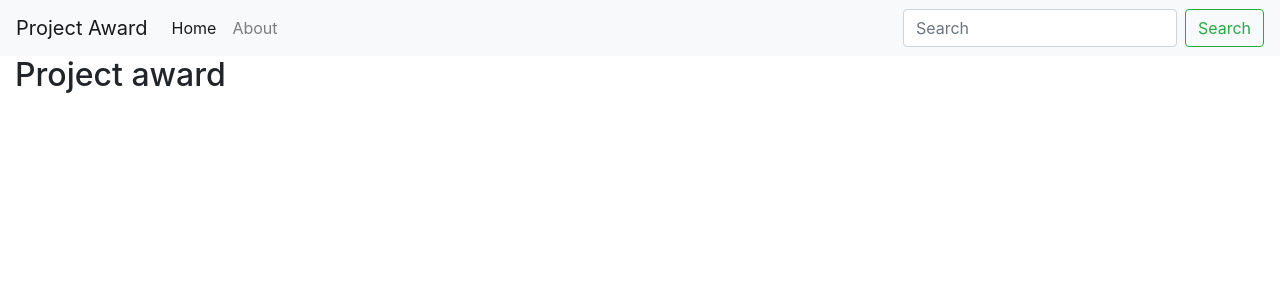
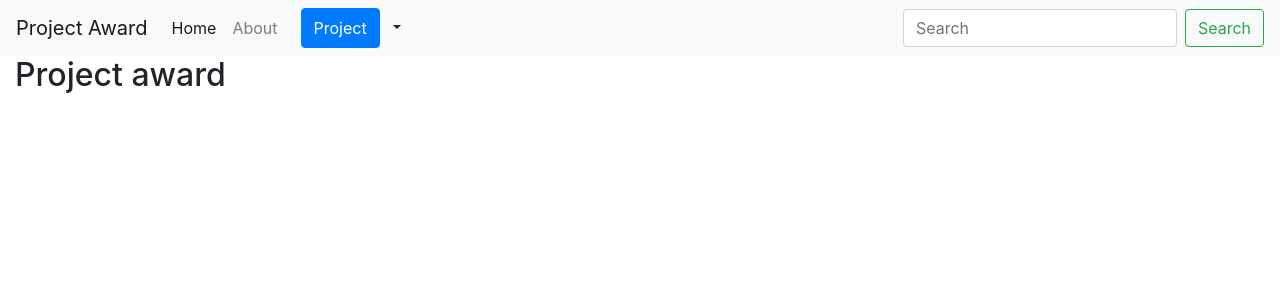
Before and after one commit to Rubyroy12/project-award, a Django app: page / in a window 1280 px wide. Shown: the top 300 px of the page. Run offline with Django 3.2, Linux system fonts and the light colour scheme; the visitor is signed in with stand-in values (Sample User, id 1); some libraries are stand-ins or nearby versions.

```diff
--- a/award/templates/navbar.html
+++ b/award/templates/navbar.html
@@ -13,13 +13,19 @@
       <li class="nav-item">
         <a class="nav-link" href="#">About</a>
       </li>
-
-
+      <div class="col-sm-6 col-md-6" style="display: inline-flex; margin-right: 50px;">
         {% if user.is_authenticated %}
 
+          <button class="btn btn-primary"> Project</button>
+        </a>
+
+        <div class="instaicon like" style="display: inline;" class="dropdown">
+            <a href="{% url 'profile' user.username %}" class="dropdown-toggle btn btn-default"
+                data-toggle="dropdown" role="button" aria-expanded="false"></a>
             <ul class="dropdown-menu" role="menu">
                 <li>
-                  <a href="{% url 'profile' user.username %}">Profile</a>
+                    <a href="{% url 'profile' user.username %}" style="color: inherit;">
+                        </span>Profile</a>
                 </li>
                 <li>
                     <a href="{%url 'index'%}" style="color: inherit;">Home</a>
@@ -40,6 +46,9 @@
         </a>
         {% endif %}
     </div>
+
+
+  </div>
   </ul>
   <form class="form-inline my-2 my-lg-0">
     <input class="form-control mr-sm-2" type="search" placeholder="Search" aria-label="Search">
```
Lines whose indentation alone changed are shown as unchanged.
